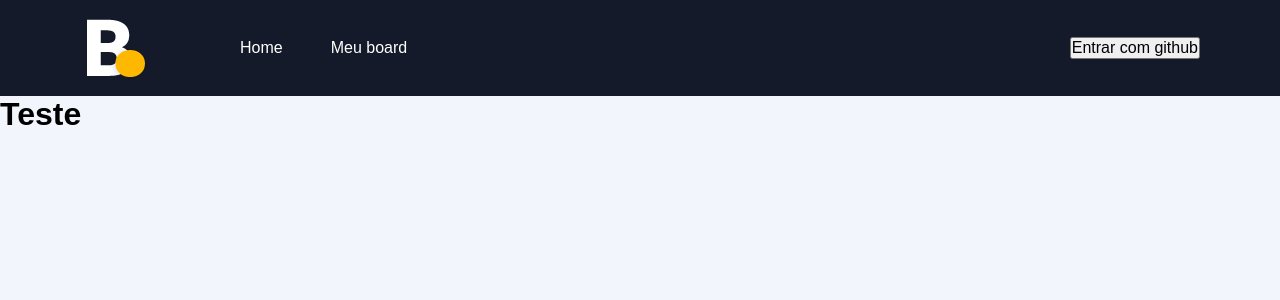
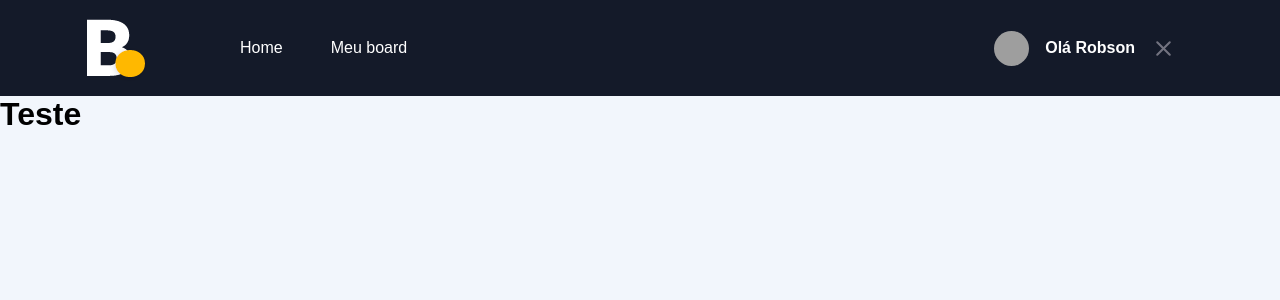
Before and after one commit to Robson-GDS/board-nextJS, a Next.js app: page / in a window 1280 px wide. Shown: the top 300 px of the page. Built offline with nearby package versions, Linux system fonts and the light colour scheme; grey boxes are pictures that could not be loaded.

Commit message:
criando botão login

```diff
--- a/src/components/Header/index.tsx
+++ b/src/components/Header/index.tsx
@@ -1,4 +1,5 @@
 import Link from 'next/link';
+import { SignInButton } from '../SignInButton';
 
 import styles from './styles.module.scss';
 
@@ -18,9 +19,7 @@
           </Link>
         </nav>
 
-        <button>
-          Entrar com github
-        </button>
+        <SignInButton />
       </div>
     </header>
   )
--- /dev/null
+++ b/src/components/SignInButton/index.tsx
@@ -0,0 +1,34 @@
+import { FaGithub } from 'react-icons/fa';
+import { FiX } from 'react-icons/fi';
+
+import styles from './styles.module.scss'
+
+export function SignInButton() {
+  const session = true;
+
+  return session ? (
+    <button
+      type='button'
+      className={styles.signInButton}
+      onClick={() => {}}
+    >
+      <img src='https://avatars.githubusercontent.com/u/77689659?v=4' alt='avatar' />
+      Olá Robson
+      <FiX
+        color='#737380'
+        className={styles.closeIcon}
+      />
+    </button>
+  ) : (
+    <button
+      type='button'
+      className={styles.signInButton}
+      onClick={() => {}}
+    >
+      <FaGithub
+        color='#ffb800'
+      />
+      Entrar com github
+    </button>
+  )
+}
--- /dev/null
+++ b/src/components/SignInButton/styles.module.scss
@@ -0,0 +1,37 @@
+.signInButton {
+  height: 2.5rem;
+  border-radius: 3rem;
+  background: transparent;
+  border: 0;
+  display: flex;
+  align-items: center;
+  justify-content: center;
+  padding: 0 1.5rem;
+  color: #fff;
+  font-weight: bold;
+  transition: filter 0.2s;
+
+  svg {
+    width: 25px;
+    height: 25px;
+  }
+
+  img {
+    width: 35px;
+    height: 35px;
+    border-radius: 50%;
+    margin-right: 1rem;
+  }
+
+  &:hover {
+    filter: brightness(0.9);
+  }
+
+  svg:first-child {
+    margin-right: 1rem;
+  }
+
+  svg.closeIcon {
+    margin-left: 1rem;
+  }
+}
```
Also changed, not shown: 1 other file (tests, documents, lock files or other folders).
